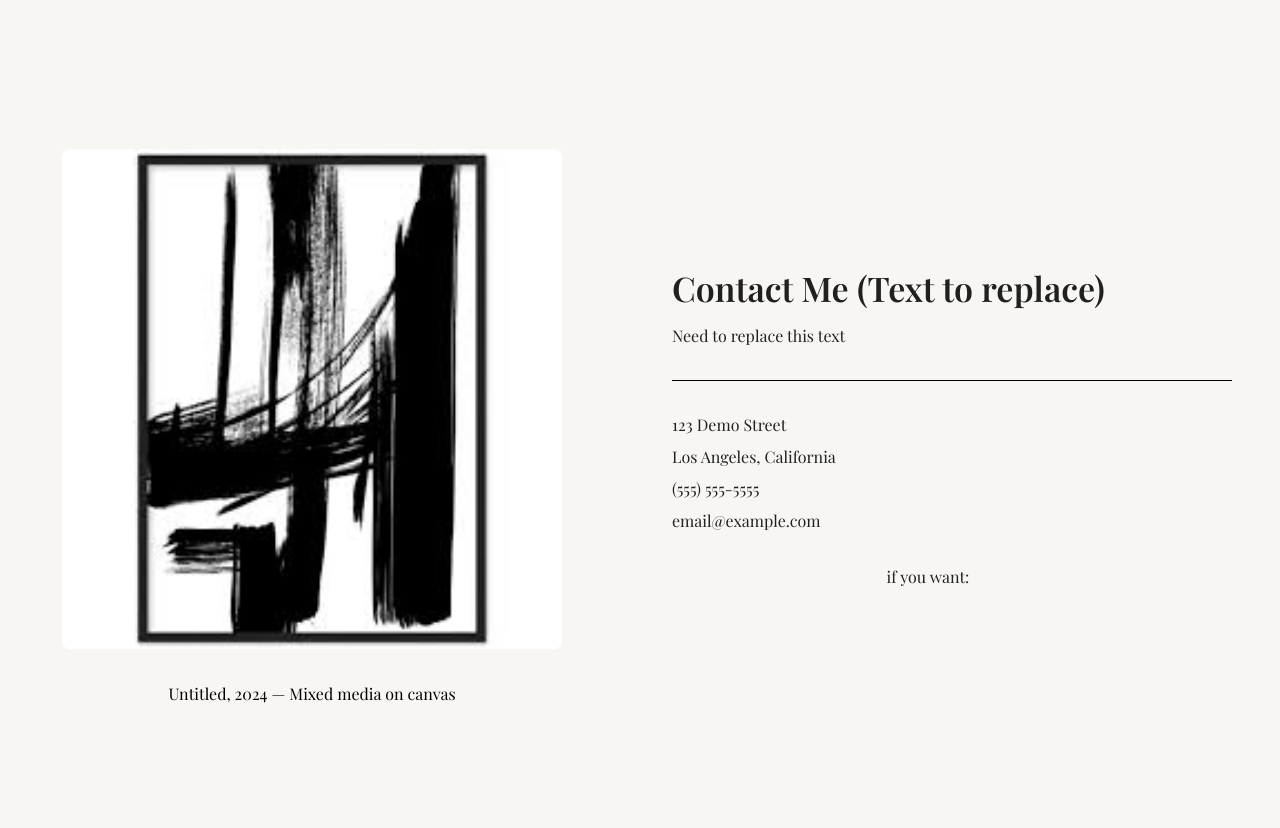
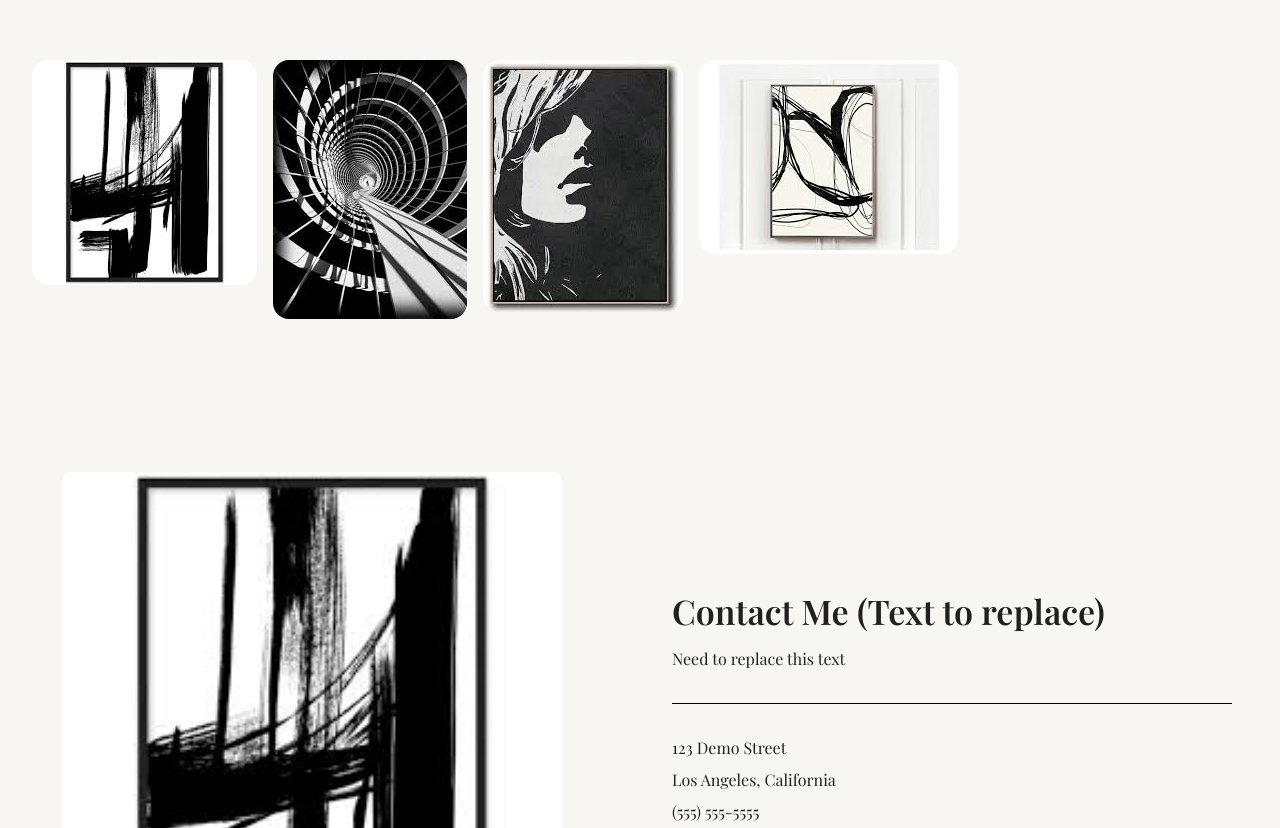
Before and after one commit to Jae-YS/personal_website, a React (Vite) app: page / in a window 1280 px wide. Shown: the part 2384-3212 px from the top of the page. Built offline with nearby package versions, Linux system fonts and the light colour scheme; some icons are missing.

Commit message:
trying to implment a my works page

```diff
--- a/src/App.tsx
+++ b/src/App.tsx
@@ -1,11 +1,12 @@
 import { useEffect, useState } from "react";
 import { useTheme } from "@mui/material";
 import Navbar from "@/components/navbar";
-import Home from "./components/home";
-import AboutMe from "./components/aboutMe";
-import ContactMe from "./components/contactMe";
-import Footer from "./components/footer";
-import { SelectedPage } from "./shared/types";
+import Home from "@/components/home";
+import AboutMe from "@/components/aboutMe";
+import Work from "@/components/work";
+import ContactMe from "@/components/contactMe";
+import Footer from "@/components/footer";
+import { SelectedPage } from "@/shared/types";
 import { Box } from "@mui/material";
 
 function App() {
@@ -46,7 +47,7 @@ function App() {
 
       <Home setSelectedPage={setSelectedPage} />
       <AboutMe setSelectedPage={setSelectedPage} />
-
+      <Work setSelectedPage={setSelectedPage} />
       <ContactMe setSelectedPage={setSelectedPage} />
       <Footer selectedPage={selectedPage} setSelectedPage={setSelectedPage} />
     </Box>
--- a/src/components/work/index.tsx
+++ b/src/components/work/index.tsx
@@ -1,16 +1,124 @@
-import { Box, Typography, useTheme } from "@mui/material";
-import DividerLine from "@/shared/DividerLine";
-import NavLinks from "@/components/navbar/NavLinks";
+import { useState } from "react";
+import { Box, IconButton, Modal, useTheme } from "@mui/material";
+import Grid from "@mui/material/Grid";
+import { motion } from "framer-motion";
+import ArrowBackIosNewIcon from "@mui/icons-material/ArrowBackIosNew";
+import CloseIcon from "@mui/icons-material/Close";
+import ArrowForwardIosIcon from "@mui/icons-material/ArrowForwardIos";
 import { SelectedPage } from "@/shared/types";
+import image1 from "@/assets/download-1.png";
+import image2 from "@/assets/download-2.png";
+import image3 from "@/assets/download-3.png";
+import image4 from "@/assets/download.png";
+
+const images = [image1, image2, image3, image4];
 
 type Props = {
-  selectedPage: SelectedPage;
   setSelectedPage: (value: SelectedPage) => void;
 };
 
-const Work = ({ selectedPage, setSelectedPage }: Props) => {
+const Work = ({ setSelectedPage }: Props) => {
+  const [activeIndex, setActiveIndex] = useState<number | null>(null);
   const theme = useTheme();
+
+  const handleClose = () => setActiveIndex(null);
+  const handlePrev = () =>
+    setActiveIndex((prev) => (prev! - 1 + images.length) % images.length);
+  const handleNext = () =>
+    setActiveIndex((prev) => (prev! + 1) % images.length);
+
   return (
+    <motion.div
+      onViewportEnter={() => setSelectedPage(SelectedPage.Work)}
+      viewport={{ once: false, amount: 0.3 }}
+    >
+      <Grid container spacing={2} px={{ xs: 2, md: 4 }} py={4}>
+        {images.map((src, i) => (
+          <Grid container item xs={6} sm={6} md={4} key={i}>
+            <motion.div
+              whileHover={{ scale: 1.03 }}
+              whileTap={{ scale: 0.98 }}
+              onClick={() => setActiveIndex(i)}
+              style={{ cursor: "pointer", overflow: "hidden", borderRadius: 8 }}
+            >
+              <Box
+                component="img"
+                src={src}
+                alt={`Artwork ${i + 1}`}
+                sx={{
+                  width: "100%",
+                  height: "auto",
+                  objectFit: "cover",
+                  display: "block",
+                  borderRadius: 2,
+                }}
+              />
+            </motion.div>
+          </Grid>
+        ))}
+      </Grid>
 
-  )
+      {/* Modal */}
+      <Modal open={activeIndex !== null} onClose={handleClose}>
+        <Box
+          sx={{
+            position: "fixed",
+            top: 0,
+            left: 0,
+            width: "100vw",
+            height: "100vh",
+            bgcolor: "rgba(0,0,0,0.95)",
+            display: "flex",
+            alignItems: "center",
+            justifyContent: "center",
+            zIndex: 2000,
+          }}
+        >
+          <IconButton
+            onClick={handleClose}
+            sx={{
+              position: "absolute",
+              top: 20,
+              right: 20,
+              color: "#fff",
+              zIndex: 2100,
+            }}
+          >
+            <CloseIcon />
+          </IconButton>
+
+          <IconButton
+            onClick={handlePrev}
+            sx={{ position: "absolute", left: 20, color: "#fff" }}
+          >
+            <ArrowBackIosNewIcon />
+          </IconButton>
+
+          <motion.img
+            key={activeIndex}
+            src={images[activeIndex ?? 0]}
+            alt={`Fullscreen image ${activeIndex}`}
+            initial={{ opacity: 0, scale: 0.95 }}
+            animate={{ opacity: 1, scale: 1 }}
+            transition={{ duration: 0.3 }}
+            style={{
+              maxHeight: "90%",
+              maxWidth: "90%",
+              objectFit: "contain",
+              borderRadius: 8,
+            }}
+          />
+
+          <IconButton
+            onClick={handleNext}
+            sx={{ position: "absolute", right: 20, color: "#fff" }}
+          >
+            <ArrowForwardIosIcon />
+          </IconButton>
+        </Box>
+      </Modal>
+    </motion.div>
+  );
 };
+
+export default Work;
```
